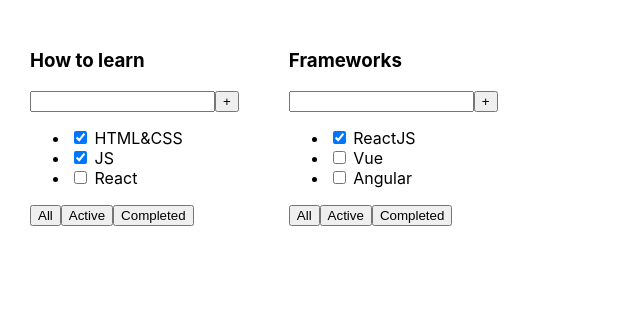
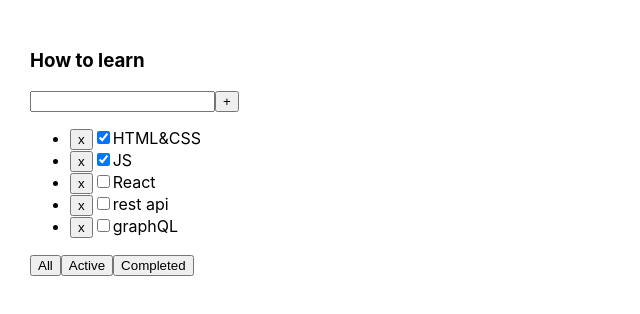
Before and after one commit to nedashkivskyios/myTodoListTypeScript, a React (Create React App) app: page / in a window 1280 px wide. Shown: the top 314 px of the page, without its empty margins (0-640 px from the left). Built offline with nearby package versions, Linux system fonts and the light colour scheme.

Commit message:
todolist 03

```diff
--- a/package.json
+++ b/package.json
@@ -10,10 +10,12 @@
     "@types/node": "^12.0.0",
     "@types/react": "^17.0.0",
     "@types/react-dom": "^17.0.0",
+    "@types/uuid": "^8.3.1",
     "react": "^17.0.2",
     "react-dom": "^17.0.2",
     "react-scripts": "4.0.3",
     "typescript": "^4.1.2",
+    "uuid": "^8.3.2",
     "web-vitals": "^1.0.1"
   },
   "scripts": {
--- a/src/App.tsx
+++ b/src/App.tsx
@@ -1,26 +1,42 @@
-import React from 'react';
+import React, {useState} from 'react';
+import { v1 } from 'uuid';
 import './App.css';
-import ToDoList from "./ToDoList";
+import ToDoList, {TasksPropsType} from "./ToDoList";
+
+export type FilterType = 'all' | 'done' | 'notdone'
 
 function App() {
+  let [tasks, setTasks] = useState([
+    {id: v1(), title: "HTML&CSS", isDone: true},
+    {id: v1(), title: "JS", isDone: true},
+    {id: v1(), title: "React", isDone: false},
+    {id: v1(), title: "rest api", isDone: false},
+    {id: v1(), title: "graphQL", isDone: false}
+  ])
 
-  const firstTask = [
-    {id: 0, title: "HTML&CSS", isDone: true},
-    {id: 1, title: "JS", isDone: true},
-    {id: 2, title: "React", isDone: false}
-  ]
+  const removeTask = (taskId: string) => {
+    const removedTasks = tasks.filter(el => el.id !== taskId)
+    setTasks(removedTasks)
+  }
+  let filteringTasks = tasks
+  let [filter, setFilter] = useState<FilterType>('all')
 
-  const secondTask = [
-    {id: 0, title: "ReactJS", isDone: true},
-    {id: 1, title: "Vue", isDone: false},
-    {id: 2, title: "Angular", isDone: false}
-  ]
+  const addTask = (title: string) => {
+   let  newTask = {id: v1(), title: title, isDone: false}
+    let taskForToDoList = [...tasks, newTask]
+    setTasks(taskForToDoList)
+  }
 
+  if (filter === 'done') {
+    filteringTasks = filteringTasks.filter(el => el.isDone)
+  }
+  if (filter === 'notdone') {
+    filteringTasks = filteringTasks.filter(el => !el.isDone)
+  }
 
   return (
     <div className="App">
-      <ToDoList title={"How to learn"} task={firstTask}/>
-      <ToDoList title={"Frameworks"} task={secondTask}/>
+      <ToDoList addTask={addTask} title={"How to learn"} task={filteringTasks} removeTask={removeTask} setFilter={setFilter}/>
     </div>
   );
 }
--- a/src/ToDoList.tsx
+++ b/src/ToDoList.tsx
@@ -1,32 +1,62 @@
-import React from "react";
+import React, {ChangeEvent, useState} from "react";
+import {FilterType} from "./App";
 
-type TasksPropsType = {
-  id: number,
+export type TasksPropsType = {
+  id: string,
   title: string,
   isDone: boolean
 }
-
-type ToDoListPropsType = {
+export type ToDoListPropsType = {
   title: string
   task: Array<TasksPropsType>
+  removeTask: (taskId: string) => void
+  setFilter: (setFilter: FilterType) => void
+  addTask: (title: string) => void
 }
 
+const ToDoList = (props: ToDoListPropsType) => {
 
-const ToDoList = (props: ToDoListPropsType) => {
+  const [todoTitle, setTodoTitle] = useState<string>('')
+
+  const todoTitleHandler = (e: ChangeEvent<HTMLInputElement>) => {
+    setTodoTitle(e.currentTarget.value)
+  }
+  const addTaskButtonHandler = () => {
+    props.addTask(todoTitle)
+    setTodoTitle('')
+  }
+  const allButtonHandler = () => {
+    props.setFilter('all')
+  }
+  const activeButtonHandler = () => {
+    props.setFilter('notdone')
+  }
+  const completedButtonHandler = () => {
+    props.setFilter('done')
+  }
+
   return (
     <div className="ToDoList">
       <h3>{props.title}</h3>
       <div>
-        <input/>
-        <button>+</button>
+        <input value={todoTitle} onChange={todoTitleHandler}/>
+        <button onClick={addTaskButtonHandler}>+</button>
       </div>
       <ul>
-        {props.task.map(el => <li><input type="checkbox" checked={el.isDone}/> <span>{el.title}</span></li>)}
+        {props.task.map(el =>
+          <li key={el.id}>
+            <button onClick={() => props.removeTask(el.id)}>
+              x
+            </button>
+            <input type="checkbox" checked={el.isDone}/>
+            <span>{el.title}</span>
+          </li>
+        )}
       </ul>
       <div>
-        <button>All</button>
-        <button>Active</button>
-        <button>Completed</button>
+        <button onClick={allButtonHandler}>All</button>
+        <button onClick={activeButtonHandler}>Active</button>
+        <button onClick={completedButtonHandler}>Completed</button>
       </div>
     </div>
   )
```
Also changed, not shown: 1 other file (tests, documents, lock files or other folders).
